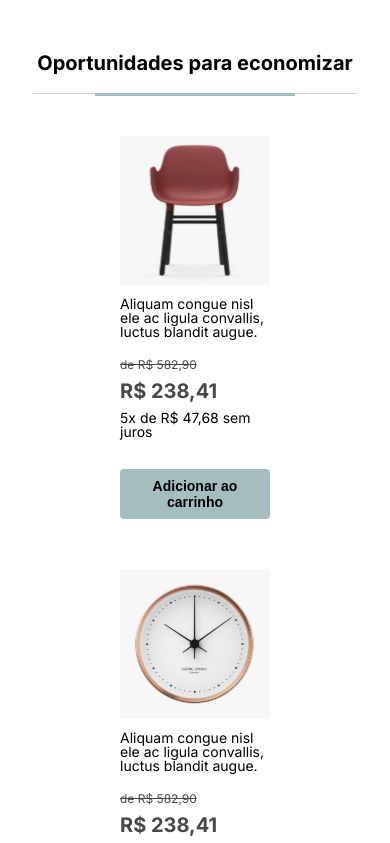
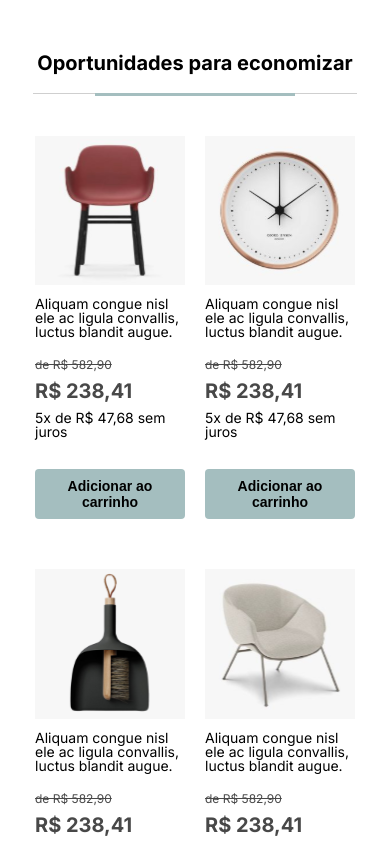
Before and after one commit to Jose-Pedro-Bernardes/catus-teste, a Next.js app: page / in a window 390 px wide. Shown: the part 740-1583 px from the top of the page. Built offline with nearby package versions, Linux system fonts and the light colour scheme.

Commit message:
refactor: removendo antiga config de responsividade.

```diff
--- a/src/app/Home.module.css
+++ b/src/app/Home.module.css
@@ -73,9 +73,3 @@
         grid-template-columns: repeat(2, 1fr);
     }
 }
-
-@media(max-width: 579px){
-    .productList{
-        grid-template-columns: repeat(1, 1fr);
-    }
-}
```
